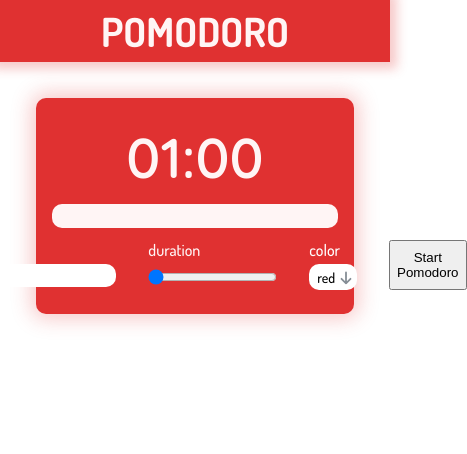
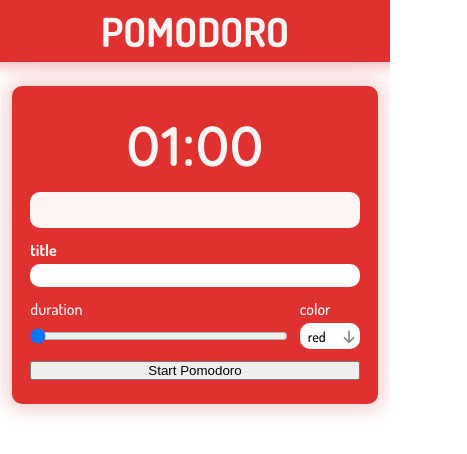
Before and after one commit to ersinnamal/pomodoro, a React (Create React App) app: page / in a window 390 px wide. Shown: the top 454 px of the page, 467 px wide, since content can reach past the window. Built offline with nearby package versions, Linux system fonts and the light colour scheme.

Commit message:
Responsive design for smaller screens

```diff
--- a/src/components/Timer/Timer.module.css
+++ b/src/components/Timer/Timer.module.css
@@ -57,3 +57,38 @@
   display: flex;
   gap: 3.2rem;
 }
+
+@media (max-width: 800px) {
+  .controls {
+    display: grid;
+    grid-template-columns: 1fr 1fr auto;
+    gap: 2.4rem;
+  }
+}
+
+@media (max-width: 650px) {
+  .controls {
+    display: grid;
+    grid-template-columns: 1fr 1fr;
+  }
+}
+
+@media (max-width: 550px) {
+  .controls {
+    width: 90%;
+    display: grid;
+    grid-template-columns: 1fr auto;
+    gap: 1.2rem;
+  }
+
+  .controls div:first-child {
+    grid-column: span 2;
+  }
+  .controls button:last-child {
+    grid-column: span 2;
+  }
+
+  .bar {
+    height: 36px;
+  }
+}
--- a/src/index.css
+++ b/src/index.css
@@ -46,3 +46,9 @@ ul,
 ol {
   list-style: none;
 }
+
+@media (max-width: 800px) {
+  main {
+    padding: 2.4rem 1.2rem;
+  }
+}
```
